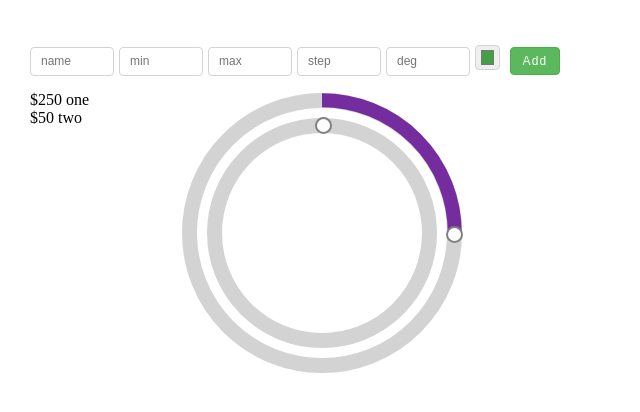
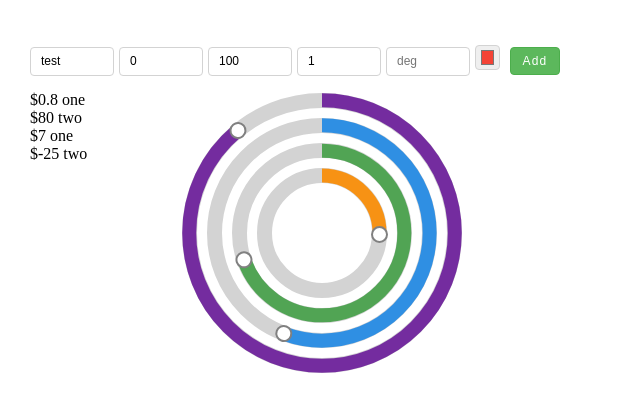
Before and after one commit to matevzStinjek/Slider, a plain HTML site: page index.html in a window 1280 px wide. Shown: the whole page, without its empty margins (0-640 px from the left). Drawn offline with Linux system fonts and the light colour scheme.

Commit message:
odd bug fixes

```diff
--- a/index.html
+++ b/index.html
@@ -17,16 +17,31 @@
             init: [
             {
                 name: 'one',
-                min: 50,
-                max: 750,
-                step: 50,
-                radius: 90
+                min: 0,
+                max: 1,
+                step: 0.2,
+                radius: 320
             },
             {
                 name: 'two',
                 min: 50,
                 max: 100,
-                step: 2
+                step: 5,
+                radius: 200
+            },
+            {
+                name: 'one',
+                min: 0,
+                max: 10,
+                step: 7,
+                radius: 250
+            },
+            {
+                name: 'two',
+                min: -50,
+                max: 50,
+                step: 1,
+                radius: 90
             }]
         });
     </script>
--- a/src/mySlider.js
+++ b/src/mySlider.js
@@ -21,15 +21,19 @@ Element.prototype.slider = function (options) {
         data[0] = document.createElement('input');
         data[0].setAttribute('type', 'text');
         data[0].setAttribute('placeholder', 'name');
+        data[0].setAttribute('value', 'test'); //
         data[1] = document.createElement('input');
         data[1].setAttribute('type', 'number');
         data[1].setAttribute('placeholder', 'min');
+        data[1].setAttribute('value', '0');
         data[2] = document.createElement('input');
         data[2].setAttribute('type', 'number');
         data[2].setAttribute('placeholder', 'max');
+        data[2].setAttribute('value', '100');
         data[3] = document.createElement('input');
         data[3].setAttribute('type', 'number');
         data[3].setAttribute('placeholder', 'step');
+        data[3].setAttribute('value', '1');
         data[4] = document.createElement('input');
         data[4].setAttribute('type', 'number');
         data[4].setAttribute('placeholder', 'deg');
@@ -135,12 +139,6 @@ Element.prototype.slider = function (options) {
         return rad;
     }
 
-    function getValue(deg) {
-        var out = deg + 90;
-        if (out < 0) out += 360;
-        return adjustedValue(out);
-    }
-
     function getRelativeClickPos(element, x, y) {
         var rect = element.getBoundingClientRect();
         var x = x - rect.left - rect.width / 2;
@@ -148,14 +146,30 @@ Element.prototype.slider = function (options) {
         return [x, y];
     }
 
+    function getValue(deg) {
+        var out = deg + 90;
+        if (out < 0) out += 360;
+        return adjustedValue(out);
+    }
+
     function adjustedValue(deg) {
         var min = activeUnit.min,
             max = activeUnit.max,
             step = activeUnit.step,
             delta = max - min,
-            val = deg * delta / 360 + min;
-        out = roundToStep(val, step);
-        return out;
+            val = deg * delta / 360;
+            val += parseInt(min);
+        return roundToStep(val, step);
+    }
+
+    function roundToStep(val, step) {
+        var flag = (val / step) % 1,
+            k = Math.floor(val / step),
+            out = 0;
+        flag < 0.5 ?
+            out = k * step :
+            out = (k + 1) * step;
+        return Math.round(out*10000)/10000;
     }
 
     function radToDeg(rad) {
@@ -166,18 +180,7 @@ Element.prototype.slider = function (options) {
         return deg * Math.PI / 180;
     }
 
-    function roundToStep(val, step) {
-        var flag = (val / step) % 1,
-            k = Math.floor(val / step),
-            out = 0;
-
-        flag < 0.5 ?
-            out = k * step :
-            out = (k + 1) * step;
-        return out;
-    }
-
-    // add slider method
+    // add slider function
     function addOnClick() {
 
         if (data[0].value === '' || data[1].value === '' || data[2].value === '' || data[3].value === '') {
@@ -293,11 +296,11 @@ Element.prototype.slider = function (options) {
 
     // data
     var colors = [
-        '#F44336',
         '#FB8C00',
+        '#43A047',
         '#1E88E5',
         '#6A1B9A',
-        '#43A047'
+        '#F44336',
     ];
 
     var factors = [
```
